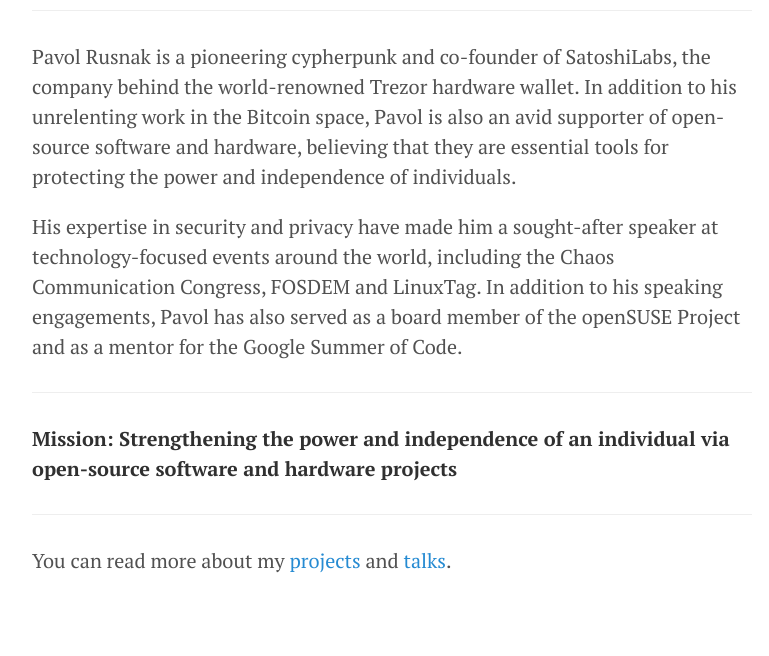
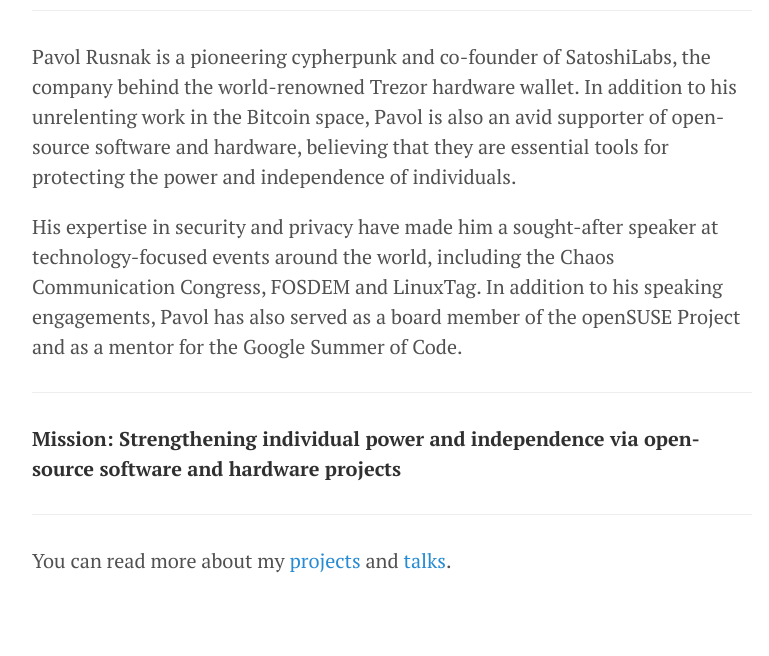
Before and after one commit to prusnak/rusnak.io, a Jekyll site: the page built from about.md, in a window 1280 px wide. Shown: the part 512-1168 px from the top of the page, without its empty margins (248-1017 px from the left). Built offline with Jekyll 4.4.1, drawn with Linux system fonts in a browser that asks for light colours; nearby versions of some CDN libraries.

Commit message:
update mission

```diff
--- a/about.md
+++ b/about.md
@@ -17,7 +17,7 @@
 
 ----
 
-**Mission: Strengthening the power and independence of an individual via open-source software and hardware projects**
+**Mission: Strengthening individual power and independence via open-source software and hardware projects**
 
 ----
 
```
